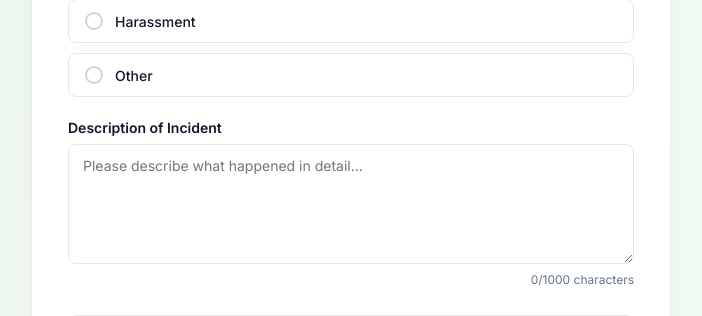
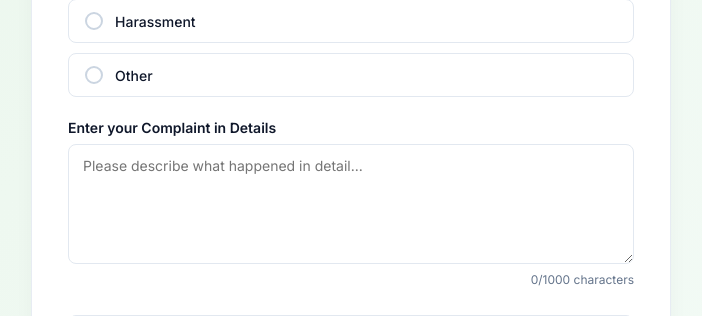
Before and after one commit to tusharshivade/employee-complaint-app, a Flask app: page / in a window 1280 px wide. Shown: the part 830-1146 px from the top of the page, without its empty margins (289-991 px from the left). Run offline with Flask 3, Linux system fonts and the light colour scheme.

Commit message:
Update label for incident description textarea

```diff
--- a/templates/index.html
+++ b/templates/index.html
@@ -448,7 +448,7 @@
 
             <!-- Description of Incident -->
             <div class="form-group">
-                <label class="form-label">Description of Incident</label>
+                <label class="form-label">Enter your Complaint in Details </label>
                 <textarea id="description" name="incident_description" class="form-textarea" placeholder="Please describe what happened in detail..." maxlength="1000" required></textarea>
                 <div class="textarea-footer">
                     <span class="char-count"><span id="char-counter">0</span>/1000 characters</span>
```
